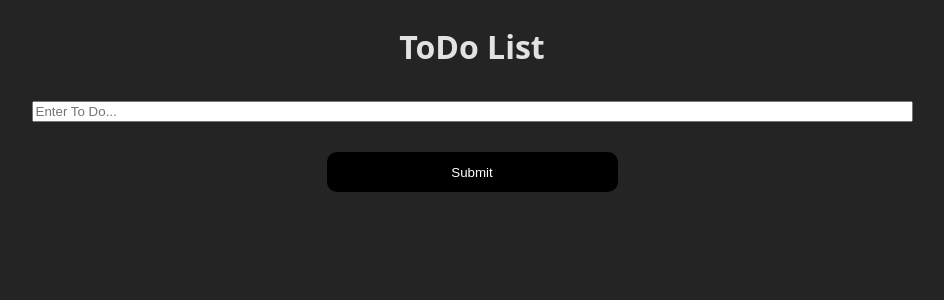
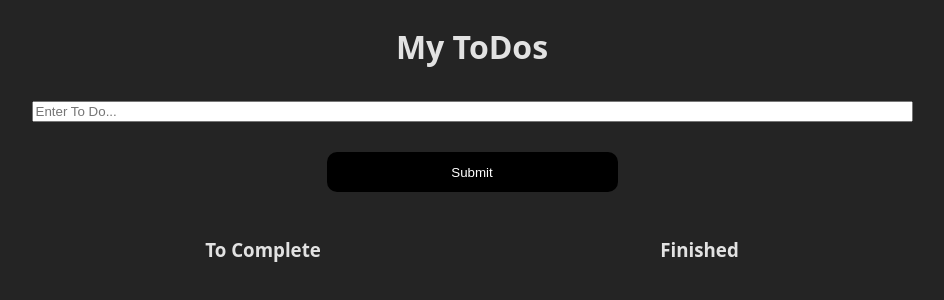
Before and after one commit to kevinneyer/react-typescript, a React (Vite) app: page / in a window 1280 px wide. Shown: the top 300 px of the page, without its empty margins (168-1112 px from the left). Built offline with nearby package versions, Linux system fonts and the light colour scheme.

Commit message:
begin todo and completed column logic

```diff
--- a/src/App.css
+++ b/src/App.css
@@ -39,10 +39,10 @@ input {
 
 
 .todo-container {
-    align-items: center;
+
     display: flex;
-    flex-direction: column;
-    gap: 25px;
+    flex-direction: row;
+    justify-content: space-around;
     margin-left: auto;
     margin-right: auto;
     max-width: 75%;
--- a/src/App.tsx
+++ b/src/App.tsx
@@ -11,6 +11,7 @@ function App() {
     const [inputValue, setInputValue] = useState<string>("");
     const [todoList, setTodoList] = useState<Array<ToDoInterface>>([]);
     const [incrementalId, setIncrementalId] = useState<number>(1);
+    const [completedList, setCompletedList] = useState<Array<ToDoInterface>>([]);
 
     const inputHandler = (event: React.ChangeEvent<HTMLInputElement>) => {
         setInputValue(event.target.value);
@@ -35,13 +36,14 @@ function App() {
     const completeHandler = (arg: ToDoInterface): void => {
         let completedItem = todoList.filter(todo => todo.id == arg.id)[0]
         completedItem.isComplete = true;
-        setTodoList([...todoList]);
+        setTodoList([...todoList].filter(todo => todo.isComplete == false));
+        setCompletedList([...completedList, completedItem])
     };
 
     return (
         <>
             <div className="container">
-                <h1 className="header">ToDo List</h1>
+                <h1 className="header">My ToDos</h1>
                 <form onSubmit={submitHandler}>
                     <input
                         type="text"
@@ -57,11 +59,22 @@ function App() {
                     />
                 </form>
                 <div className="todo-container">
-                    {
-                        todoList.map((todo: ToDoInterface) => {
-                            return <ListItem todo={todo} completeHandler={completeHandler} removeHandler={removeHandler}/>;
-                        })
-                    }
+                    <div className="to-complete">
+                        <h3>To Complete</h3>
+                        {
+                            todoList.map((todo: ToDoInterface) => {
+                                return <ListItem todo={todo} completeHandler={completeHandler} removeHandler={removeHandler} showButtons={true}/>;
+                            })
+                        }
+                    </div>
+                    <div className="todo-column">
+                       <h3>Finished</h3>
+                        {
+                            completedList.map((todo: ToDoInterface) => {
+                                return <ListItem todo={todo} completeHandler={completeHandler} removeHandler={removeHandler} showButtons={false}/>;
+                            })
+                        }
+                    </div>
                 </div>
             </div>
         </>
--- a/src/components/ListItem.tsx
+++ b/src/components/ListItem.tsx
@@ -10,9 +10,10 @@ interface ListItemProps {
     todo: ToDoInterface;
     removeHandler: (arg: ToDoInterface) => void;
     completeHandler: (arg: ToDoInterface) => void;
+    showButtons: boolean;
 }
 
-export default function ListItem({ todo, removeHandler, completeHandler}: ListItemProps) {
+export default function ListItem({ todo, removeHandler, completeHandler, showButtons}: ListItemProps) {
     const triggerDelete  = () => {
         removeHandler(todo);
     };
@@ -28,10 +29,14 @@ export default function ListItem({ todo, removeHandler, completeHandler}: ListIt
     return (
         <div className={todo.isComplete ? 'active-box' : 'box'}>
             <div>{todo.text}</div>
-            <div className="button-container">
-                <button disabled={isComplete()} onClick={triggerComplete}>Complete</button>
-                <button onClick={triggerDelete}>Remove</button>
-            </div>
+            {showButtons ?
+                <div className="button-container">
+                    <button disabled={isComplete()} onClick={triggerComplete}>Complete</button>
+                    <button onClick={triggerDelete}>Remove</button>
+                </div>
+                :
+                null
+            }
         </div>
     );
 };
```
